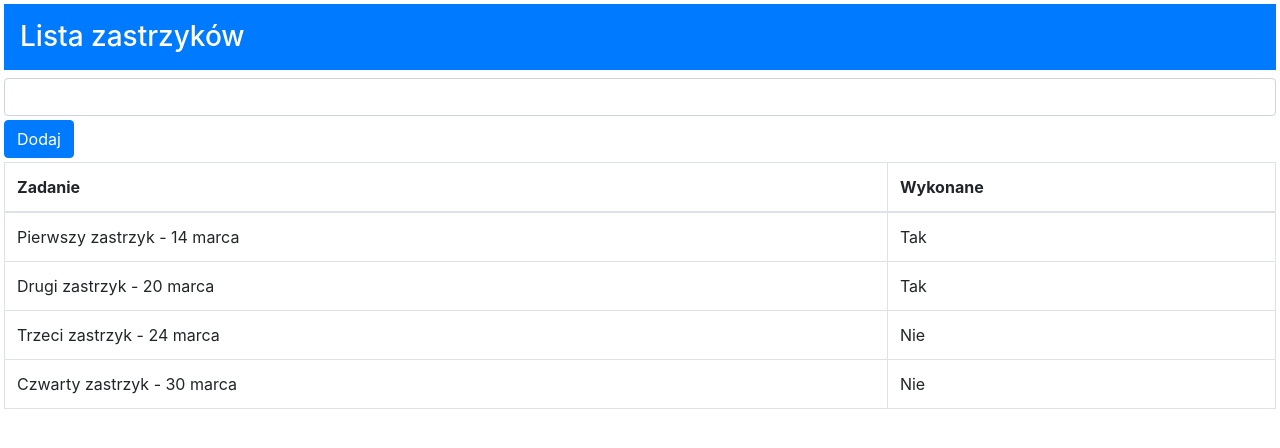
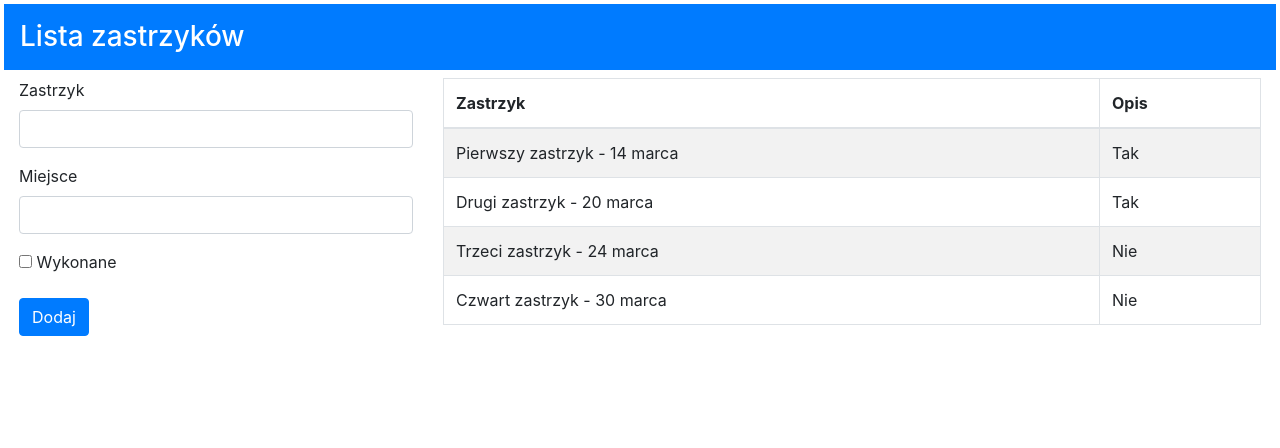
Before and after one commit to AnarchyFoxy/html-css-repetition, a website: page index.html in a window 1280 px wide. Drawn offline with nearby package versions, Linux system fonts and the light colour scheme.

Commit message:
Finished with html and css

```diff
--- a/index.html
+++ b/index.html
@@ -9,26 +9,43 @@
 </head>
 <body class="m-1">
     <h3 class="bg-primary text-white p-3">Lista zastrzyków</h3>
-
-    <div class="my-1">
+    <div class="container-fluid">
+        <div class="row">
+            <div class="col-4">
+                <form>
+                    <div class="form-group">
+                        <label>Zastrzyk</label>
                         <input class="form-control" />
-        <button class="btn btn-primary mt-1">Dodaj</button>
                     </div>
-
-    <table class="table table-stripped table-bordered">
+                    <div class="form-group">
+                        <label>Miejsce</label>
+                        <input class="form-control" />
+                    </div>
+                    <div class="form-group">
+                        <input type="checkbox" />
+                        <label>Wykonane</label>
+                    </div>
+                    <button class="btn btn-primary">Dodaj</button>
+                </form>
+            </div>
+            <div class="col-8">
+                <table class="table table-striped table-bordered">
                     <thead>
                         <tr>
-                <th>Zadanie</th>
-                <th>Wykonane</th>
+                            <th>Zastrzyk</th>
+                            <th>Opis</th>
                         </tr>
                     </thead>
                     <tbody>
                         <tr><td>Pierwszy zastrzyk - 14 marca</td><td>Tak</td></tr>
                         <tr><td>Drugi zastrzyk - 20 marca</td><td>Tak</td></tr>
                         <tr><td>Trzeci zastrzyk - 24 marca</td><td>Nie</td></tr>
-            <tr><td>Czwarty zastrzyk - 30 marca</td><td>Nie</td></tr>
+                        <tr><td>Czwart zastrzyk - 30 marca</td><td>Nie</td></tr>
                     </tbody>
                 </table>
+            </div>
+        </div>
+    </div>
 
 </body>
 </html>
```
Lines whose indentation alone changed are shown as unchanged.
